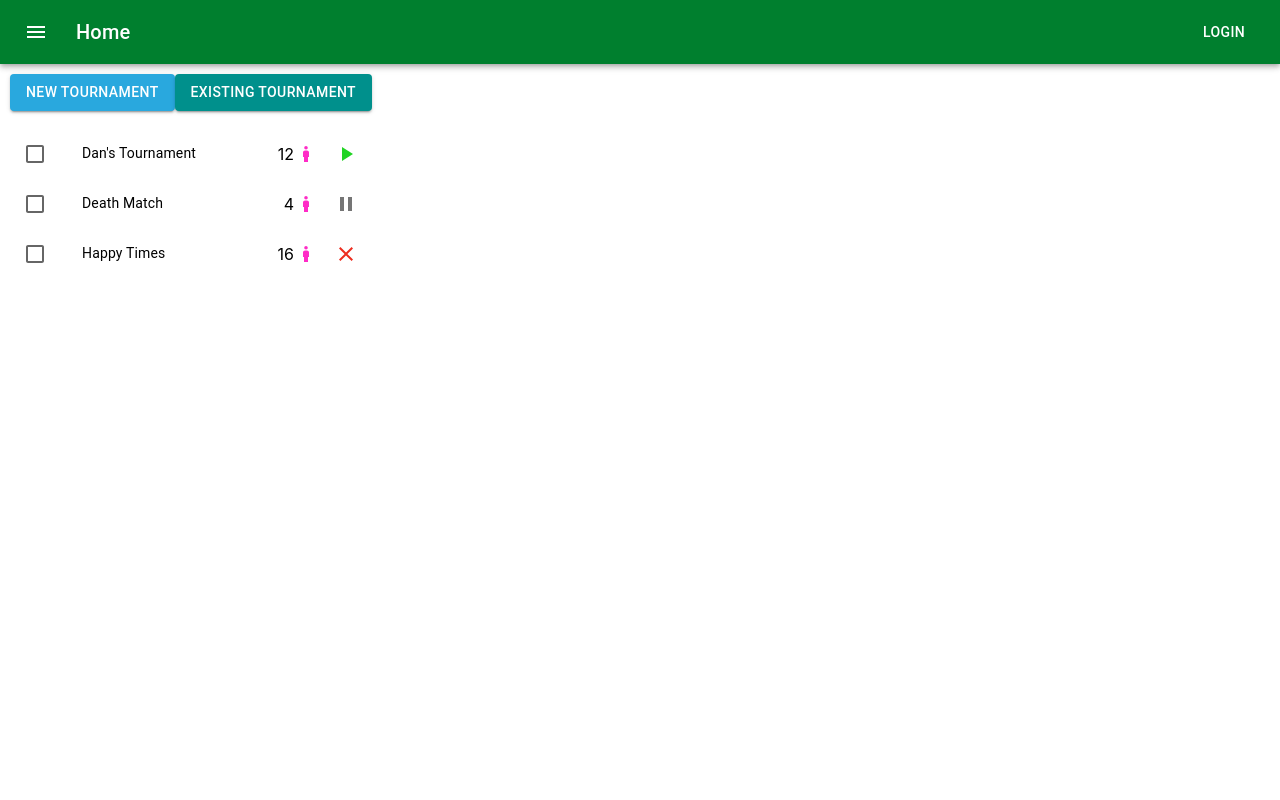
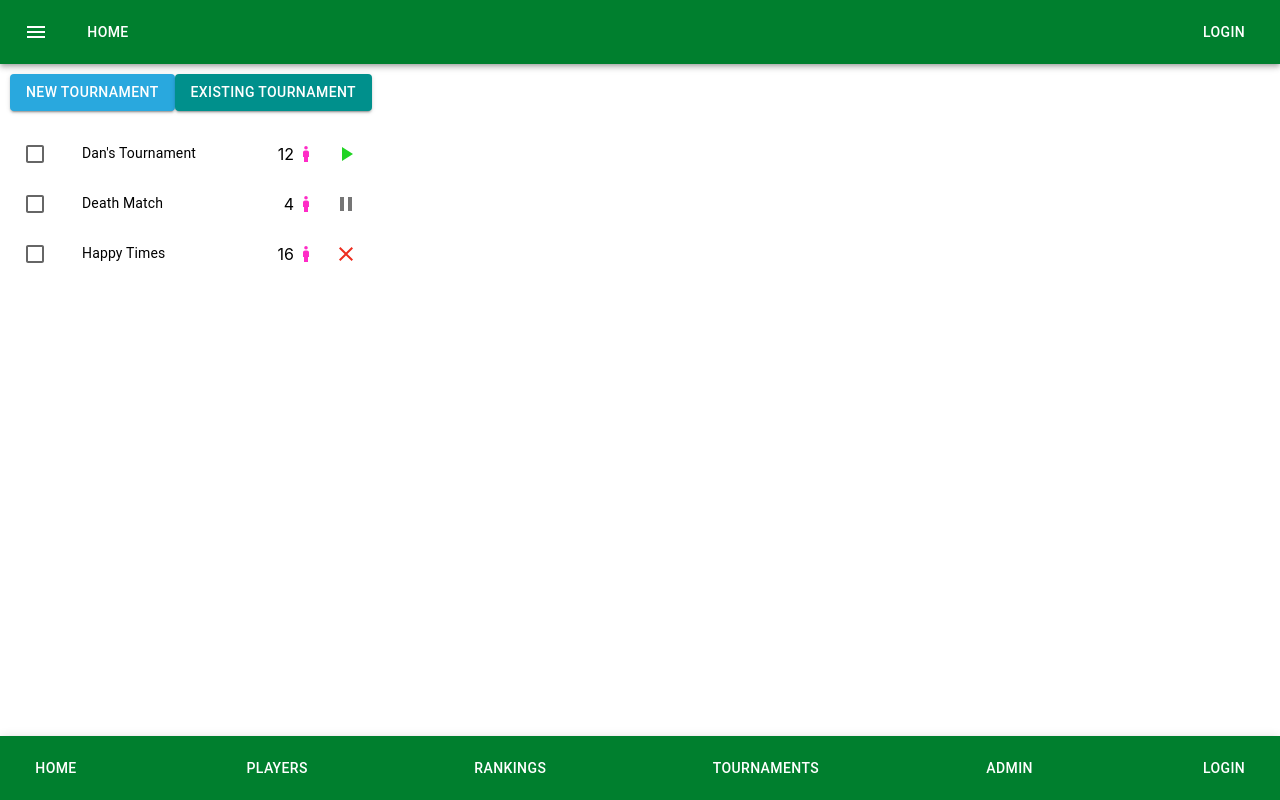
Before and after one commit to CLHigg42/catan_scoreboard, a React (Create React App) app: page / in a window 1280 px wide. Built offline with nearby package versions, Linux system fonts and the light colour scheme.

Commit message:
starting footer

```diff
--- a/src/App.js
+++ b/src/App.js
@@ -7,6 +7,7 @@ import { LandingPage } from './Pages/LandingPage';
 import { Header } from './Pages/Header';
 import { ErrorPage } from './Pages/ErrorPage'
 import { TournamentList } from './Pages/TournamentList';
+import {Footer } from './Pages/Footer';
 
 function App() {
   return (
@@ -20,6 +21,10 @@ function App() {
         <Route path="/tournaments" element={<TournamentList/>} />
         <Route path="/*" element={<ErrorPage/>} />
       </Routes>
+      <Footer />
+
+
+
       </div>
   );
 }
--- /dev/null
+++ b/src/Pages/Footer.js
@@ -0,0 +1,91 @@
+import React, {useState} from 'react';
+import { useNavigate } from 'react-router-dom';
+import {
+  AppBar,
+  Box,
+  Toolbar,
+  Typography,
+  Button,
+  IconButton,
+  SwipeableDrawer,
+  MenuList,
+  MenuItem,
+  ListItemIcon,
+  ListItemText,
+  Divider,
+  List
+} from '@mui/material';
+import {
+  Menu,
+  Security,
+  EmojiEvents,
+  Celebration,
+  AccountCircle
+ } from '@mui/icons-material';
+ import '../css/footer.css'
+
+export const Footer = () => {
+
+  const navigate = useNavigate();
+  const openPage = (url) => {
+    navigate(url);
+
+  }
+
+  return (
+    <Box sx={{position: 'fixed', bottom: 0, width: '100%', flexWrap: 'wrap', display: 'flex' }} >
+
+      <AppBar position="static" style={{backgroundColor: '#007F2E'}}>
+        <Toolbar>
+
+          <Typography variant="h6" component="div" sx={{ flexGrow: 1 }}>
+            <Button
+            onClick={() => openPage('/')}
+            color ="inherit"
+            >
+            Home
+            </Button>
+          </Typography>
+          <Typography variant="h6" component="div" sx={{ flexGrow: 1 }}>
+            <Button
+            onClick={() => openPage('Player')}
+            color ="inherit"
+            >
+            Players
+            </Button>
+          </Typography>
+          <Typography variant="h6" component="div" sx={{ flexGrow: 1 }}>
+            <Button
+            onClick={() => openPage('rankings')}
+            color ="inherit"
+            >
+            Rankings
+            </Button>
+          </Typography>
+          <Typography variant="h6" component="div" sx={{ flexGrow: 1 }}>
+            <Button
+            onClick={() => openPage('tournaments')}
+            color ="inherit"
+            >
+            Tournaments
+            </Button>
+          </Typography>
+          <Typography variant="h6" component="div" sx={{ flexGrow: 1 }}>
+            <Button
+            onClick={() => openPage('admin')}
+            color ="inherit"
+            >
+            Admin
+            </Button>
+          </Typography>
+          <Button
+          onClick={() => openPage('LoginPage')}
+            color="inherit"
+          >
+            Login
+          </Button>
+        </Toolbar>
+      </AppBar>
+    </Box>
+  );
+}
--- a/src/Pages/Header.js
+++ b/src/Pages/Header.js
@@ -110,7 +110,14 @@ export const Header = () => {
             <Menu />
           </IconButton>
           <Typography variant="h6" component="div" sx={{ flexGrow: 1 }}>
+            <Button
+            onClick={() => openPage('/')}
+            color ="inherit"
+            >
+
+
             Home
+            </Button>
           </Typography>
           <Button
             color="inherit"
```
Also changed, not shown: src/css/footer.css (added).
